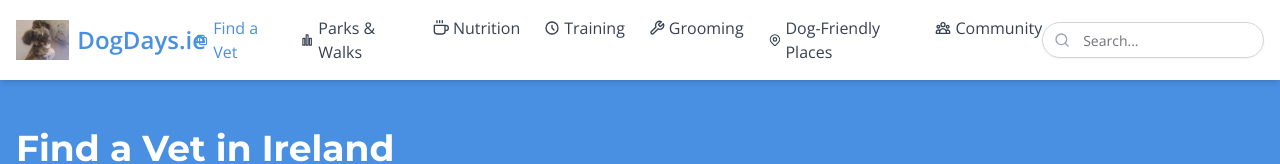
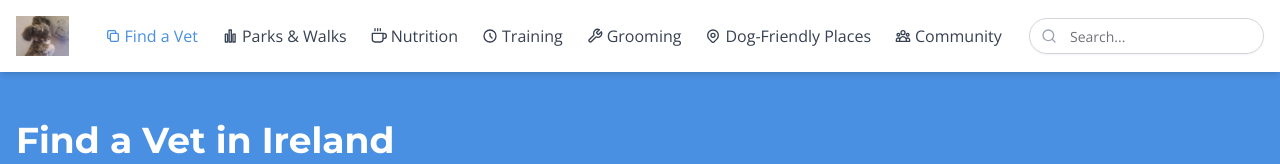
Before and after one commit to Zuleikha/DD, a React (Vite) app: page /vets in a window 1280 px wide. Shown: the top 164 px of the page. Built offline with nearby package versions, Linux system fonts and the light colour scheme.

Commit message:
Removed svg holder

```diff
--- a/src/components/layout/Header.tsx
+++ b/src/components/layout/Header.tsx
@@ -3,6 +3,8 @@ import { Menu, X, Search } from 'lucide-react';
 import { Button } from '../ui/button';
 import { Input } from '../ui/input'; // Assuming this is where your Input component is
 import { Link, useLocation, NavLink, NavLinkProps } from 'react-router-dom';
+import dp2Logo from '../../assets/images/dp2.jpg'; // <-- ADD THIS LINE
+
 
 // Define proper types for the StableNavLink component
 type StableNavLinkProps = {
@@ -61,14 +63,14 @@ const Header: React.FC = () => {
     <div className="flex items-center">
       <Link to="/" className="flex items-center">
         <img
-                src="/src/assets/dp2.jpg"
-                alt="DogDays.ie"
+          src={dp2Logo} // <--- CHANGE THIS LINE to use the imported variable
+          alt="DogDays.ie Logo" // Good descriptive alt text
           className="h-10 w-auto mr-2"
-                onError={(e) => {
-                  e.currentTarget.src = 'https://via.placeholder.com/40x40?text=Logo';
-                }}
+          // You can remove the onError prop now, as the local image should load directly
+          // onError={(e) => {
+          //   e.currentTarget.src = 'https://via.placeholder.com/40x40?text=Logo';
+          // }}
         />
-              <span className="text-2xl font-bold text-[#4A90E2]">DogDays.ie</span>
       </Link>
           </div>
 
```
Also changed, not shown: src/assets/images/dp2.jpg (renamed from src/assets/dp2.jpg). Lines whose indentation alone changed are shown as unchanged.
